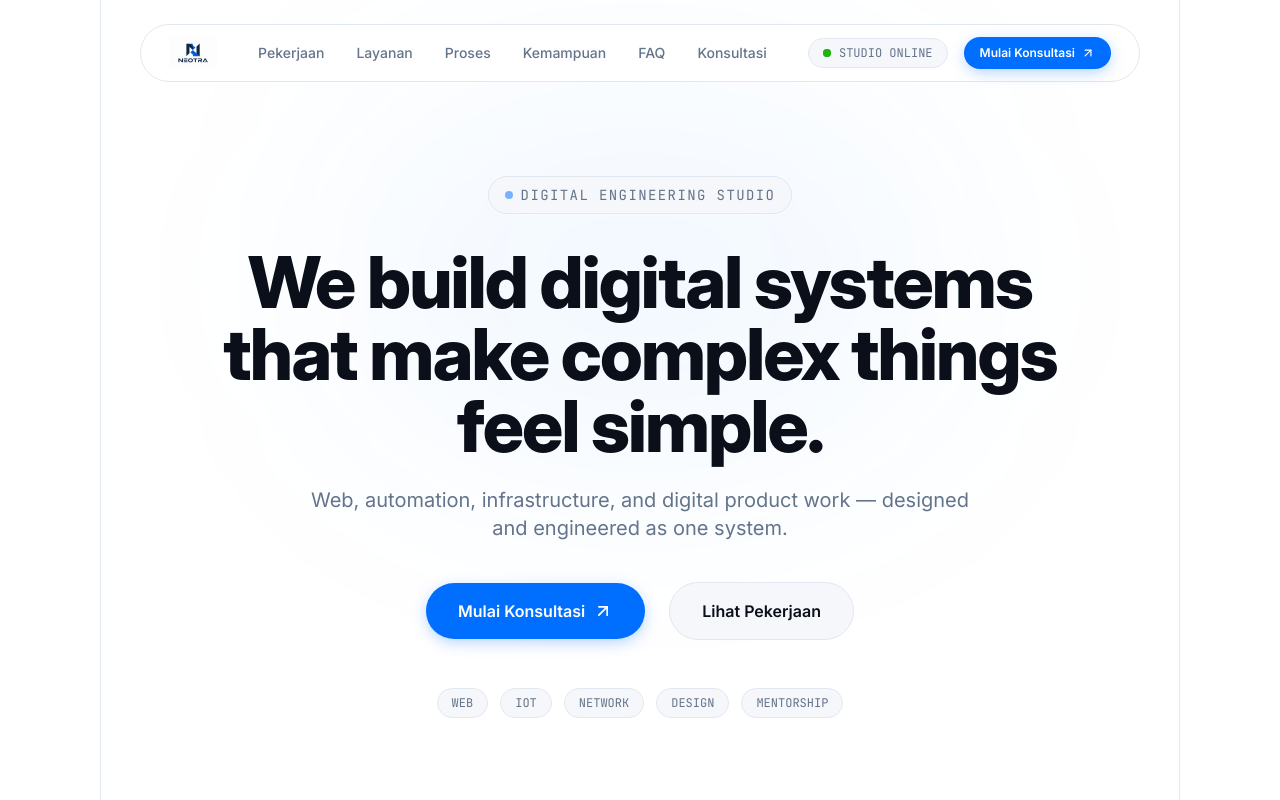
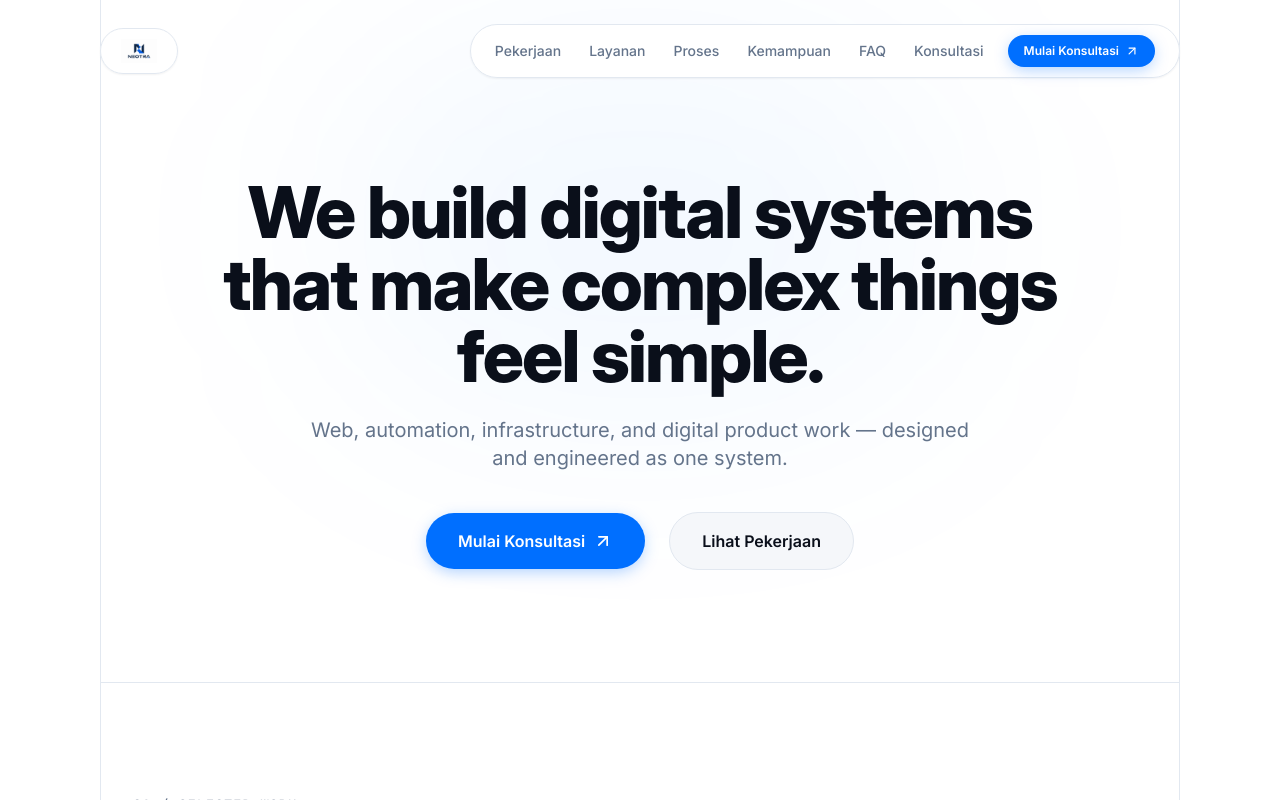
Before and after one commit to rian0903/NEOTRA, a Next.js app in the folder client/: page / in a window 1280 px wide. Shown: the top 800 px of the page. Built offline with nearby package versions, Linux system fonts and the light colour scheme; a web font is replaced by a local one.

Commit message:
fix(layout): separate logo container outside main navbar pill and remove unused badges per user feedback

```diff
--- a/client/src/components/layout/Navbar.tsx
+++ b/client/src/components/layout/Navbar.tsx
@@ -23,22 +23,25 @@ export default function Navbar({ onOpenConsultation }: NavbarProps) {
   return (
     <>
       <header
-        className={`fixed top-4 md:top-6 left-1/2 -translate-x-1/2 z-50 w-[94%] max-w-[1000px] transition-all duration-300 ${
-          scrolled ? 'shadow-lg shadow-black/5' : ''
+        className={`fixed top-4 md:top-6 left-1/2 -translate-x-1/2 z-50 w-[94%] max-w-[1080px] flex items-center justify-between pointer-events-none transition-all duration-300 ${
+          scrolled ? 'drop-shadow-md' : ''
         }`}
       >
-        <div className="bg-white/90 backdrop-blur-md border border-[#E2E8F0] rounded-full px-5 py-2.5 md:px-7 md:py-3 flex items-center justify-between">
-          {/* Brand Logo Image (logo2.png) */}
-          <a href="#" className="flex items-center gap-2 group">
+        {/* Left Floating Logo Container (Outside Main Nav Pill) */}
+        <div className="pointer-events-auto bg-white/90 backdrop-blur-md border border-[#E2E8F0] rounded-full px-4 py-2 md:px-5 md:py-2.5 flex items-center shadow-sm">
+          <a href="#" className="flex items-center group">
             <img
               src="/brand/logo2.png"
               alt="NEOTRA"
-              className="h-7 md:h-8 w-auto object-contain transition-transform group-hover:scale-105"
+              className="h-6 md:h-7.5 w-auto object-contain transition-transform group-hover:scale-105"
             />
           </a>
+        </div>
 
+        {/* Right Floating Nav Pill Container */}
+        <div className="pointer-events-auto bg-white/90 backdrop-blur-md border border-[#E2E8F0] rounded-full px-4 py-2 md:px-6 md:py-2.5 flex items-center gap-4 lg:gap-6 shadow-sm">
           {/* Nav Links - Desktop */}
-          <nav className="hidden md:flex items-center gap-6 lg:gap-8">
+          <nav className="hidden md:flex items-center gap-5 lg:gap-7">
             {NAV_LINKS.map((link) => (
               <a
                 key={link.label}
@@ -50,40 +53,26 @@ export default function Navbar({ onOpenConsultation }: NavbarProps) {
             ))}
           </nav>
 
-          {/* Right Area: Availability Status & Action */}
-          <div className="hidden lg:flex items-center gap-4">
-            {/* Availability Badge */}
-            <div className="flex items-center gap-2 px-3.5 py-1.5 rounded-full bg-[#F5F7FA] border border-[#E2E8F0]">
-              <span className="relative flex h-2 w-2">
-                <span className="animate-ping absolute inline-flex h-full w-full rounded-full bg-[#21B30B] opacity-75"></span>
-                <span className="relative inline-flex rounded-full h-2 w-2 bg-[#21B30B]"></span>
-              </span>
-              <span className="text-xs font-mono text-[#64748B]">
-                STUDIO ONLINE
-              </span>
-            </div>
-
-            {/* Book Call Button */}
+          {/* Mulai Konsultasi Button */}
           <button
             onClick={onOpenConsultation}
-              className="btn-primary-blue px-4 py-2 rounded-full text-xs font-semibold flex items-center gap-1.5 cursor-pointer"
+            className="btn-primary-blue px-4 py-2 rounded-full text-xs font-semibold hidden md:flex items-center gap-1.5 cursor-pointer shrink-0"
           >
             Mulai Konsultasi
             <ArrowUpRight className="w-3.5 h-3.5" />
           </button>
-          </div>
 
           {/* Mobile Menu Toggle Button */}
-          <div className="flex items-center gap-3 md:hidden">
+          <div className="flex items-center gap-2 md:hidden">
             <button
               onClick={onOpenConsultation}
-              className="btn-primary-blue px-3.5 py-1.5 rounded-full text-xs font-semibold"
+              className="btn-primary-blue px-3 py-1.5 rounded-full text-xs font-semibold"
             >
               Konsultasi
             </button>
             <button
               onClick={() => setMobileMenuOpen(!mobileMenuOpen)}
-              className="p-2 text-[#64748B] hover:text-[#0A0F1A] rounded-full bg-[#F5F7FA] border border-[#E2E8F0]"
+              className="p-1.5 text-[#64748B] hover:text-[#0A0F1A] rounded-full bg-[#F5F7FA] border border-[#E2E8F0]"
               aria-label="Toggle Menu"
             >
               {mobileMenuOpen ? <X className="w-5 h-5" /> : <Menu className="w-5 h-5" />}
@@ -112,12 +101,6 @@ export default function Navbar({ onOpenConsultation }: NavbarProps) {
               </a>
             ))}
             <div className="pt-6 border-t border-[#E2E8F0] flex flex-col items-center gap-4 w-full">
-              <div className="flex items-center gap-2 px-4 py-2 rounded-full bg-[#F5F7FA] border border-[#E2E8F0]">
-                <span className="h-2 w-2 rounded-full bg-[#21B30B]"></span>
-                <span className="text-xs font-mono text-[#64748B]">
-                  STUDIO ONLINE
-                </span>
-              </div>
               <button
                 onClick={() => {
                   setMobileMenuOpen(false);
--- a/client/src/components/sections/Hero.tsx
+++ b/client/src/components/sections/Hero.tsx
@@ -15,33 +15,23 @@ export default function Hero({ onOpenConsultation }: HeroProps) {
       <div className="absolute top-1/3 left-1/2 -translate-x-1/2 -translate-y-1/2 w-[600px] h-[350px] bg-[#006FFF]/5 blur-[120px] rounded-full pointer-events-none" />
 
       <div className="max-w-[1080px] mx-auto px-4 sm:px-6 lg:px-8 text-center relative z-10">
-        {/* Top Overline Badge */}
-        <ScrollReveal direction="down" delay={0.05}>
-          <div className="inline-flex items-center gap-2 px-4 py-2 rounded-full bg-[#F5F7FA] border border-[#E2E8F0] mb-8 shadow-xs">
-            <span className="w-2 h-2 rounded-full bg-[#006FFF] animate-pulse" />
-            <span className="text-xs md:text-sm font-mono text-[#64748B] tracking-widest uppercase">
-              {HERO_DATA.overline}
-            </span>
-          </div>
-        </ScrollReveal>
-
         {/* H1 Headline */}
-        <ScrollReveal direction="up" delay={0.15}>
+        <ScrollReveal direction="up" delay={0.1}>
           <h1 className="font-display text-4xl sm:text-5xl md:text-6xl lg:text-7xl font-extrabold text-[#0A0F1A] tracking-tight leading-[1.08] max-w-4xl mx-auto mb-6">
             {HERO_DATA.headline}
           </h1>
         </ScrollReveal>
 
         {/* Subtitle */}
-        <ScrollReveal direction="up" delay={0.25}>
+        <ScrollReveal direction="up" delay={0.2}>
           <p className="text-base sm:text-lg md:text-xl text-[#64748B] max-w-2xl mx-auto leading-relaxed mb-10 font-sans">
             {HERO_DATA.supporting}
           </p>
         </ScrollReveal>
 
         {/* CTA Row */}
-        <ScrollReveal direction="up" delay={0.35}>
-          <div className="flex flex-col sm:flex-row items-center justify-center gap-4 sm:gap-6 mb-12">
+        <ScrollReveal direction="up" delay={0.3}>
+          <div className="flex flex-col sm:flex-row items-center justify-center gap-4 sm:gap-6">
             {/* Primary CTA Button */}
             <button
               onClick={onOpenConsultation}
@@ -60,20 +50,6 @@ export default function Hero({ onOpenConsultation }: HeroProps) {
             </a>
           </div>
         </ScrollReveal>
-
-        {/* Supporting Metadata Pills */}
-        <ScrollReveal direction="up" delay={0.45}>
-          <div className="flex flex-wrap items-center justify-center gap-3">
-            {HERO_DATA.metadata.map((item) => (
-              <span
-                key={item}
-                className="text-xs font-mono text-[#64748B] bg-[#F5F7FA] px-3.5 py-1.5 rounded-full border border-[#E2E8F0]"
-              >
-                {item}
-              </span>
-            ))}
-          </div>
-        </ScrollReveal>
       </div>
     </section>
   );
```
Lines whose indentation alone changed are shown as unchanged.
